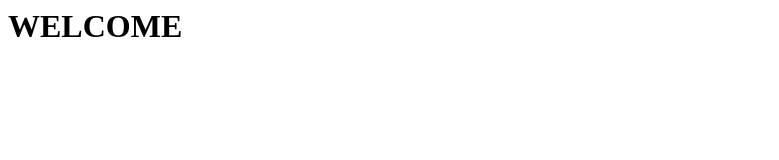
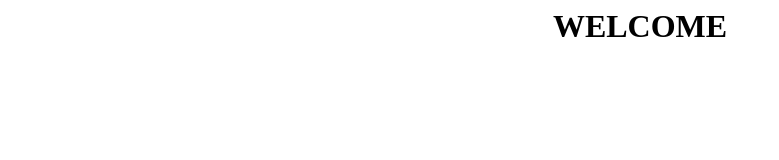
Before and after one commit to Nandhan1998/Sample.io, a plain HTML site: page index.html in a window 1280 px wide. Shown: the whole page, without its empty margins (0-779 px from the left). Drawn offline with Linux system fonts and the light colour scheme.

Commit message:
Update index.html

```diff
--- a/index.html
+++ b/index.html
@@ -3,6 +3,6 @@
     <title>Sample Webpage</title>
   </head>
   <body>
-<h1>WELCOME </h1>
+    <center><h1>WELCOME </h1></center>
   </body>
 </html>
```
